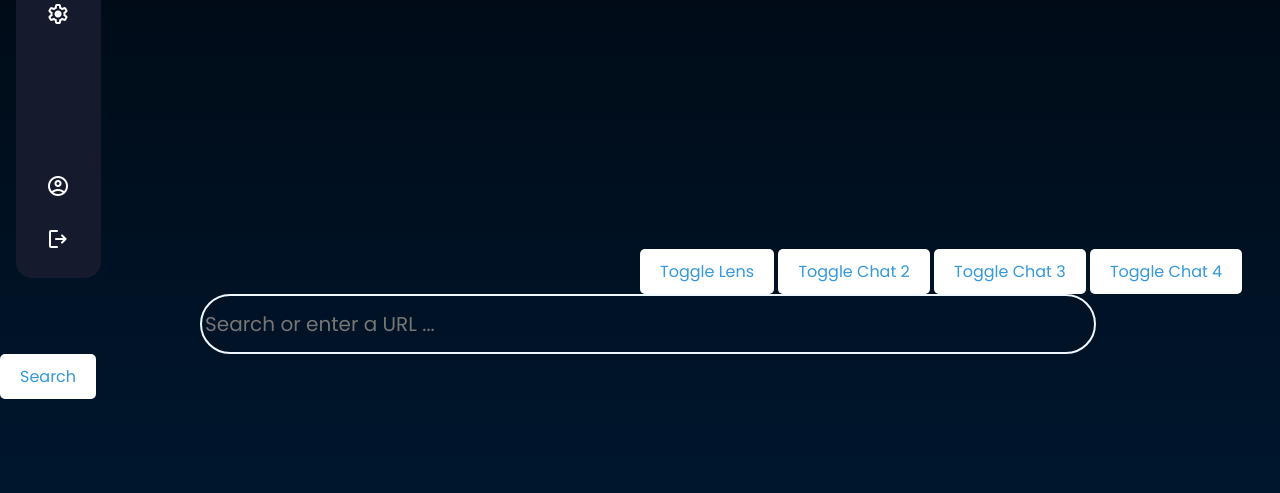
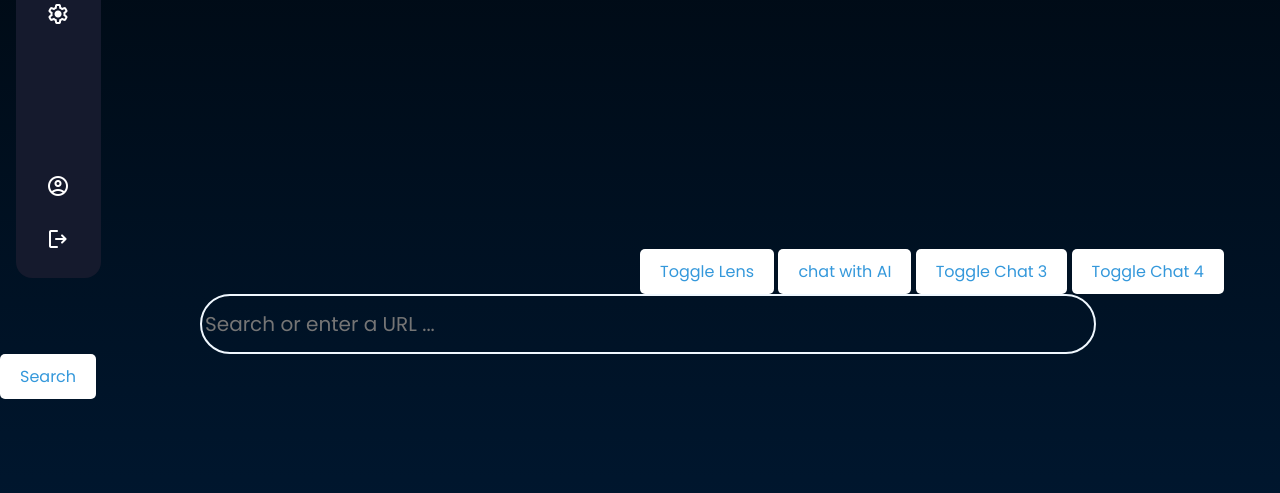
Before and after one commit to AYUSHKHAIRE/web-view, a Django app: template accessweb/templates/browse/main.html in a window 1280 px wide. Shown: the part 506-999 px from the top of the page. Run offline with Django 5.2, Linux system fonts and the light colour scheme; the template is opened without the code that fills it, so the values that code supplies are empty; parts of the project's set-up code (start-up, migrations or seed data) failed here and were passed over; some libraries are stand-ins or nearby versions.

Commit message:
added code for dragable windows and stuff and code chat

```diff
--- a/accessweb/templates/browse/main.html
+++ b/accessweb/templates/browse/main.html
@@ -34,7 +34,7 @@
   <div class="buttonhandlers">
     <div class="buttons-browse">
       <button onclick="toggleChat('lens')">Toggle Lens</button>
-      <button onclick="toggleChat('chat2')">Toggle Chat 2</button>
+      <button onclick="toggleChat('aichat')">chat with AI</button>
       <button onclick="toggleChat('chat3')">Toggle Chat 3</button>
       <button onclick="toggleChat('chat4')">Toggle Chat 4</button>
     </div>
@@ -87,9 +87,13 @@
       </div>
     </div>
   </div>
-  <div id="chat2" class="chat-box" style="right: 270px">
-    <div class="chat-header" onclick="minimizeChat('chat2')">Chat 2</div>
-    <div class="chat-content">This is Chat 2</div>
+  <div id="aichat" class="chat-box" style="right: 270px">
+    <div class="chat-header" onclick="minimizeChat('aichat')">chat with AI</div>
+    <div class="chat-content">
+      <h1>Chat with site - AI</h1>
+      <input type="text">
+      <button id="ai-chat" >Send</button>
+    </div>
   </div>
   <div id="chat3" class="chat-box" style="right: 530px">
     <div class="chat-header" onclick="minimizeChat('chat3')">Chat 3</div>
```
